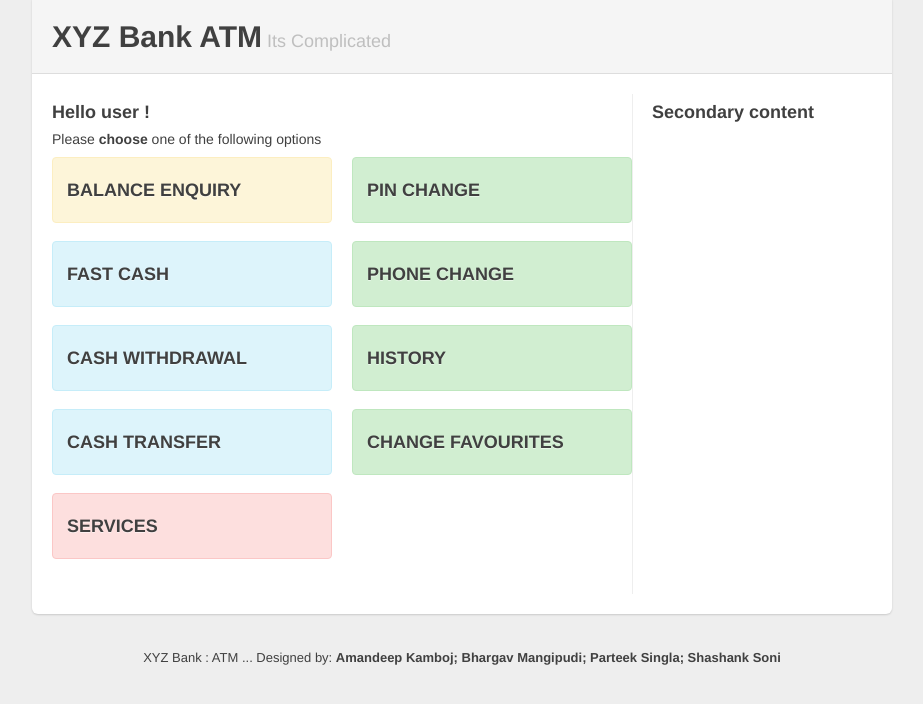
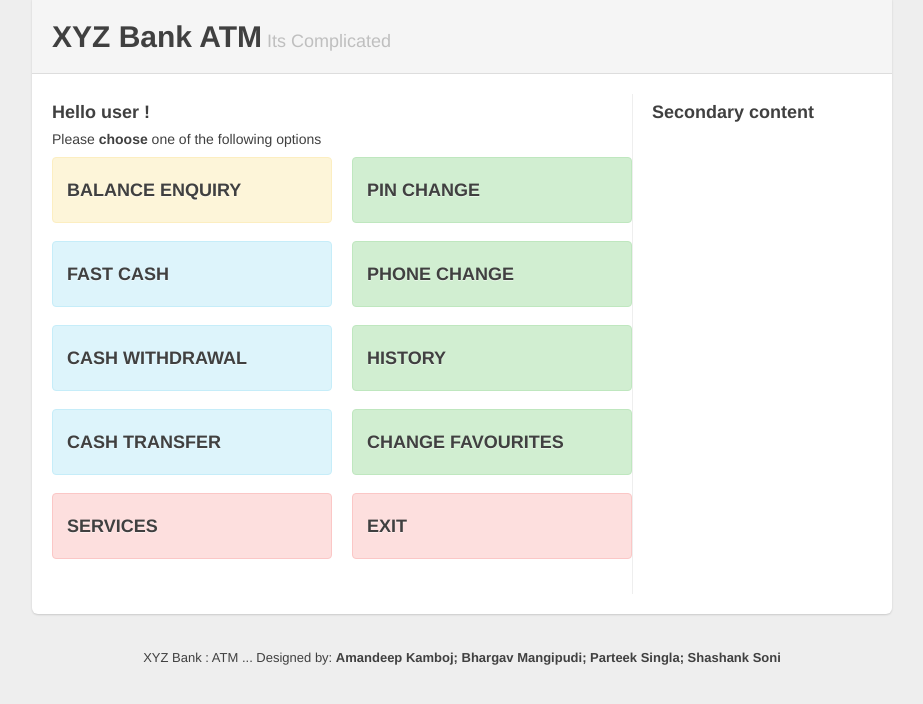
Before and after one commit to bhargav/SE-ATM, a Django app: template project/templates/finale/options.html in a window 1280 px wide. Shown: the part 41-745 px from the top of the page, without its empty margins (178-1101 px from the left). Run offline with Django 3.2, Linux system fonts and the light colour scheme; the template is opened without the code that fills it, so the values that code supplies are empty.

Commit message:
added an exit link to html page

```diff
--- a/project/templates/finale/options.html
+++ b/project/templates/finale/options.html
@@ -105,6 +105,7 @@
                 <a href="/user/phonechange"><div class="alert-message block-message success"><h3>PHONE CHANGE</h3></div></a>
                 <a href="/user/history"><div class="alert-message block-message success"><h3>HISTORY</h3></div></a>
                 <a href="/user/changefav"><div class="alert-message block-message success"><h3>CHANGE FAVOURITES</h3></div></a>
+                <a href="/user/exit"><div class="alert-message block-message error"><h3>EXIT</h3></div></a>
                 </div>
 
               </div>
```
